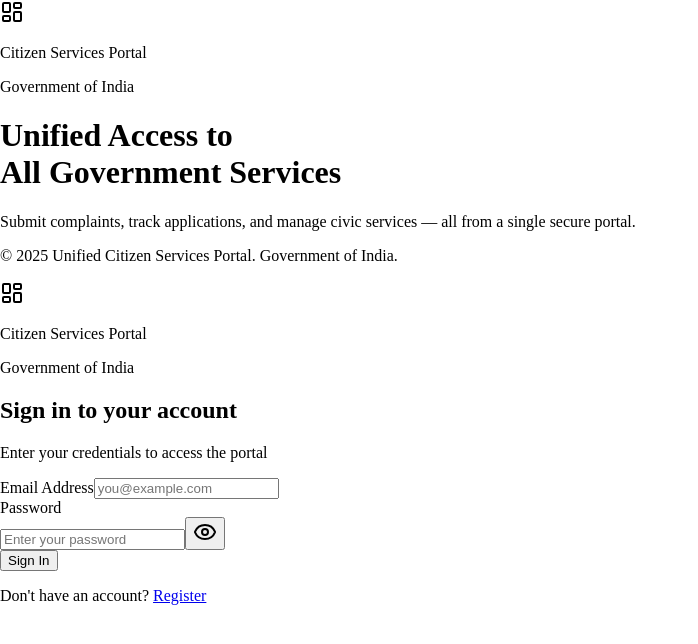
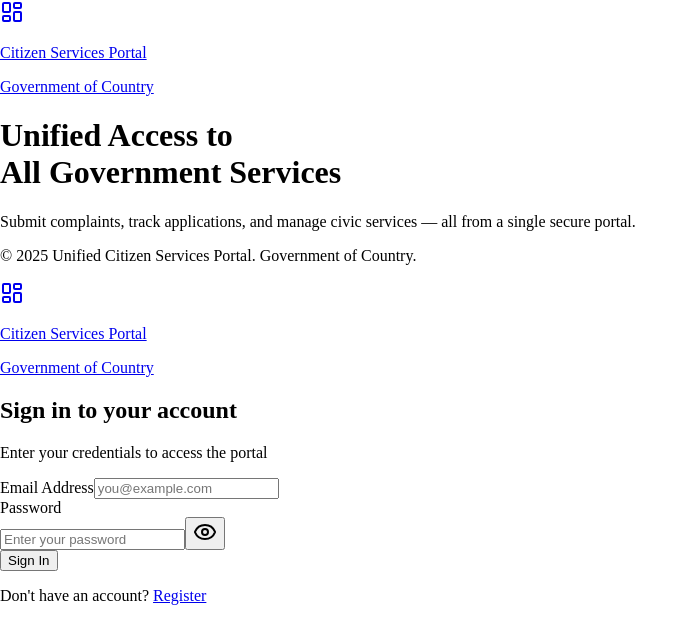
Before and after one commit to kuldeep031/Citizen-Services-Portal, a React (Vite) app: page /login in a window 1280 px wide. Shown: the top 644 px of the page, without its empty margins (0-698 px from the left). Built offline with nearby package versions, Linux system fonts and the light colour scheme; no server answers; the HTML template or start-up script is replaced by a standard one.

Commit message:
UI refinments

```diff
--- a/src/app/components/PublicLayout.tsx
+++ b/src/app/components/PublicLayout.tsx
@@ -13,17 +13,11 @@
             </div>
             <div>
               <p className="text-[15px] font-semibold text-foreground leading-tight">Citizen Services Portal</p>
-              <p className="text-[11px] text-muted-foreground hidden sm:block">Government of India</p>
+              <p className="text-[11px] text-muted-foreground hidden sm:block">Government of Country</p>
             </div>
           </Link>
 
           <nav className="flex items-center gap-2 sm:gap-4">
-            <Link
-              to="/track"
-              className="hidden sm:inline-flex items-center text-sm text-muted-foreground hover:text-foreground transition-colors min-h-[44px] px-3"
-            >
-              Track Application
-            </Link>
             <Link
               to="/login"
               className="inline-flex items-center gap-2 min-h-[44px] px-4 py-2 bg-primary text-primary-foreground rounded-lg text-sm font-medium hover:bg-primary/90 transition-colors"
@@ -84,7 +78,7 @@
           </div>
           <div className="mt-8 pt-6 border-t border-border text-center">
             <p className="text-[12px] text-muted-foreground">
-              &copy; 2025 Unified Citizen Services Portal. All rights reserved. Government of India.
+              &copy; 2025 Unified Citizen Services Portal. All rights reserved. Government of Country.
             </p>
           </div>
         </div>
--- a/src/app/pages/LoginPage.tsx
+++ b/src/app/pages/LoginPage.tsx
@@ -47,15 +47,15 @@
     <div className="min-h-screen bg-background flex">
       {/* Left Panel - Branding */}
       <div className="hidden lg:flex lg:w-1/2 bg-gradient-to-br from-primary via-primary to-primary/90 p-12 flex-col justify-between">
-        <div className="flex items-center gap-3">
+        <Link to="/" className="flex items-center gap-3 w-fit">
           <div className="w-10 h-10 bg-white/10 rounded-lg flex items-center justify-center">
             <LayoutDashboard className="w-5 h-5 text-primary-foreground" aria-hidden="true" />
           </div>
           <div>
             <p className="text-[15px] font-semibold text-primary-foreground">Citizen Services Portal</p>
-            <p className="text-[11px] text-primary-foreground/60">Government of India</p>
+            <p className="text-[11px] text-primary-foreground/60">Government of Country</p>
           </div>
-        </div>
+        </Link>
 
         <div>
           <h1 className="text-3xl font-bold text-primary-foreground mb-4 leading-tight">
@@ -67,7 +67,7 @@
         </div>
 
         <p className="text-[12px] text-primary-foreground/40">
-          &copy; 2025 Unified Citizen Services Portal. Government of India.
+          &copy; 2025 Unified Citizen Services Portal. Government of Country.
         </p>
       </div>
 
@@ -75,15 +75,15 @@
       <div className="flex-1 flex items-center justify-center p-4 sm:p-8">
         <div className="w-full max-w-md">
           {/* Mobile Logo */}
-          <div className="lg:hidden flex items-center gap-3 mb-8">
+          <Link to="/" className="lg:hidden flex items-center gap-3 mb-8 w-fit">
             <div className="w-10 h-10 bg-primary rounded-lg flex items-center justify-center">
               <LayoutDashboard className="w-5 h-5 text-primary-foreground" aria-hidden="true" />
             </div>
             <div>
               <p className="text-[15px] font-semibold text-foreground">Citizen Services Portal</p>
-              <p className="text-[11px] text-muted-foreground">Government of India</p>
+              <p className="text-[11px] text-muted-foreground">Government of Country</p>
             </div>
-          </div>
+          </Link>
 
           <div className="mb-8">
             <h2 className="text-xl sm:text-2xl font-bold text-foreground mb-1">Sign in to your account</h2>
--- a/src/app/pages/RegisterPage.tsx
+++ b/src/app/pages/RegisterPage.tsx
@@ -58,7 +58,7 @@
           </div>
           <div>
             <p className="text-[15px] font-semibold text-primary-foreground">Citizen Services Portal</p>
-            <p className="text-[11px] text-primary-foreground/60">Government of India</p>
+            <p className="text-[11px] text-primary-foreground/60">Government of Country</p>
           </div>
         </div>
 
@@ -72,7 +72,7 @@
         </div>
 
         <p className="text-[12px] text-primary-foreground/40">
-          &copy; 2025 Unified Citizen Services Portal. Government of India.
+          &copy; 2025 Unified Citizen Services Portal. Government of Country.
         </p>
       </div>
 
@@ -86,7 +86,7 @@
             </div>
             <div>
               <p className="text-[15px] font-semibold text-foreground">Citizen Services Portal</p>
-              <p className="text-[11px] text-muted-foreground">Government of India</p>
+              <p className="text-[11px] text-muted-foreground">Government of Country</p>
             </div>
           </div>
 
```
